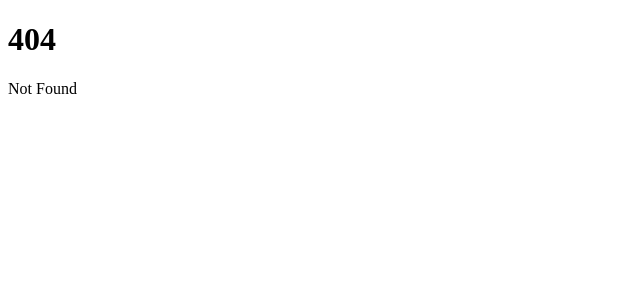
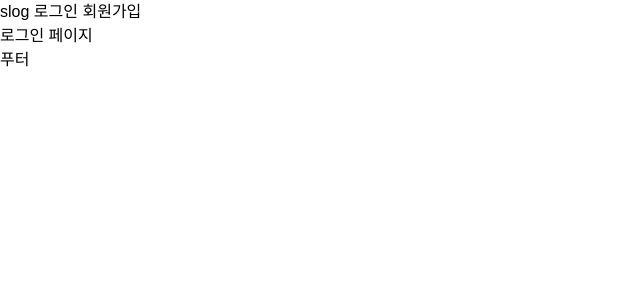
Before and after one commit to YuminJo/rest-sveltekit-24-08-30, a SvelteKit app in the folder front/: page /member/login in a window 1280 px wide. Before the commit this address had no page. Shown: the top 300 px of the page, without its empty margins (0-640 px from the left). Built offline with nearby package versions, Linux system fonts and the light colour scheme; a web font is replaced by a local one.

Commit message:
feat: init layout settings

```diff
--- a/front/src/app.html
+++ b/front/src/app.html
@@ -1,5 +1,5 @@
 <!doctype html>
-<html lang="en">
+<html lang="ko">
 	<head>
 		<meta charset="utf-8" />
 		<link rel="icon" href="%sveltekit.assets%/favicon.png" />
--- a/front/src/lib/app.css
+++ b/front/src/lib/app.css
@@ -15,3 +15,4 @@
 
 html > body {
     font-family: var(--global-front-family);
+}
--- /dev/null
+++ b/front/src/routes/+layout.svelte
@@ -0,0 +1,13 @@
+<script lang="ts">
+	import '$lib/app.css';
+
+	const { children } = $props();
+</script>
+
+<header>
+	<a href="/">slog</a>
+	<a href="/member/login">로그인</a>
+	<a href="/member/join">회원가입</a>
+</header>
+<main>{@render children()}</main>
+<footer>푸터</footer>
--- a/front/src/routes/+page.svelte
+++ b/front/src/routes/+page.svelte
@@ -1,6 +1,2 @@
-<script>
-	import '$lib/app.css';
-</script>
-
 <h1 class="text-red-500">Welcome to SvelteKit</h1>
 <p>Visit <a href="https://kit.svelte.dev">kit.svelte.dev</a> to read the documentation</p>
--- /dev/null
+++ b/front/src/routes/member/join/+page.svelte
@@ -0,0 +1 @@
+가입 페이지
--- /dev/null
+++ b/front/src/routes/member/login/+page.svelte
@@ -0,0 +1 @@
+로그인 페이지
```
